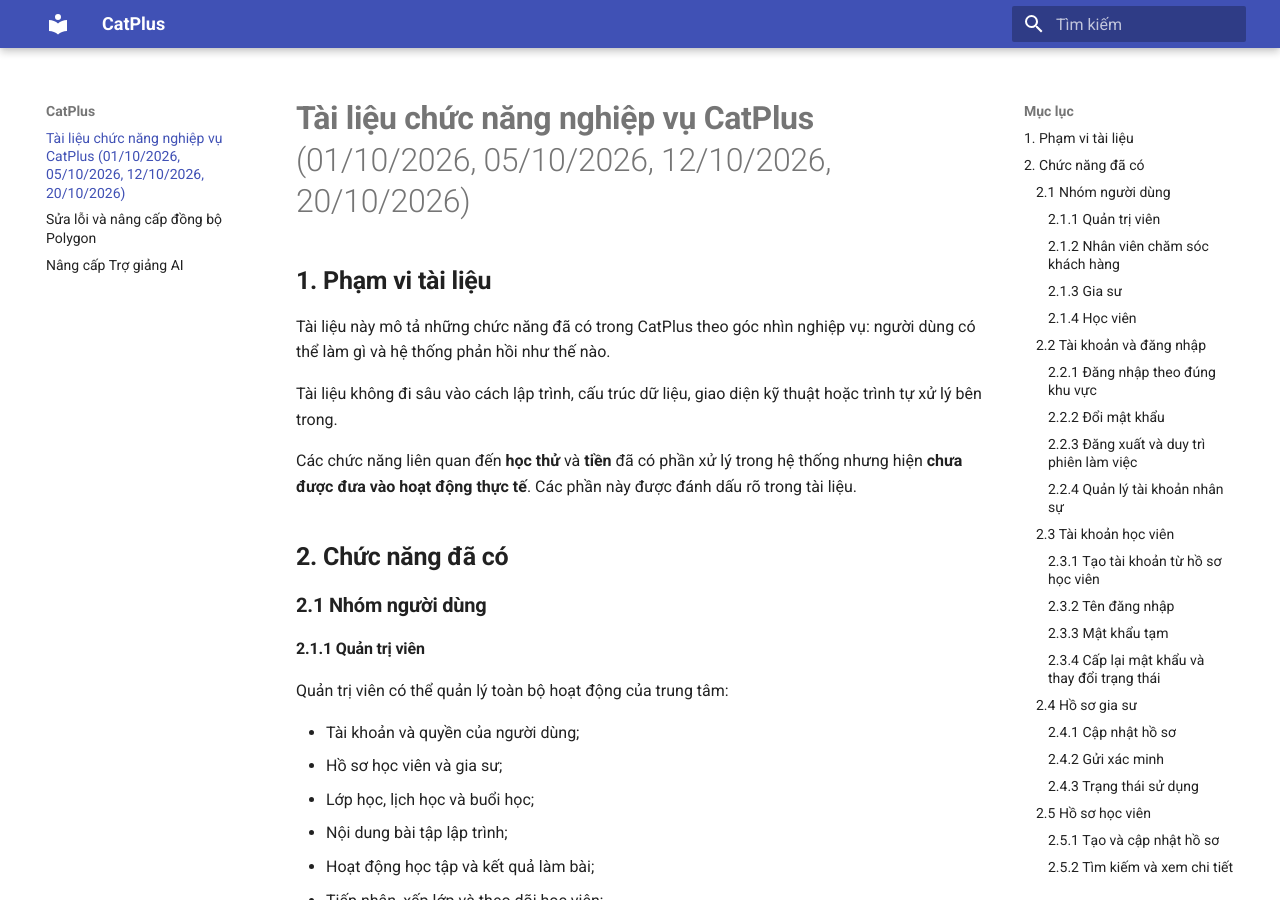
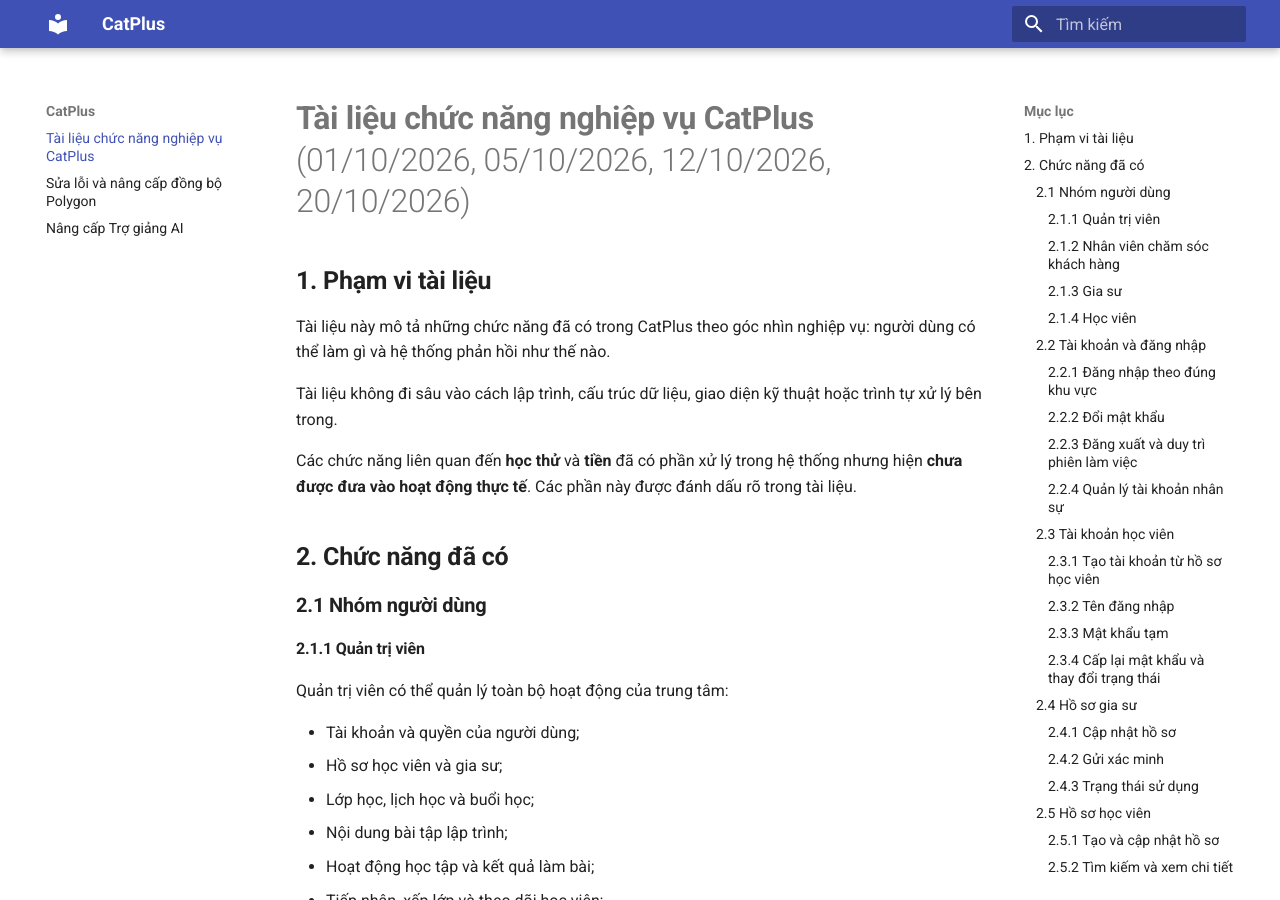
Before and after one commit to longvq1305/catplus-docs, an MkDocs documentation site: the page built from docs/CHUC_NANG.md, in a window 1280 px wide and 900 px high. Built offline with MkDocs 1.6.1 and Material for MkDocs 9.7.7, drawn with Linux system fonts in a browser that asks for light colours; part of the change alters nothing that is shown.

Commit message:
change title

```diff
--- a/mkdocs.yml
+++ b/mkdocs.yml
@@ -3,7 +3,7 @@ docs_dir: docs
 site_dir: site
 
 nav:
-  - CHUC_NANG.md
+  - 'Tài liệu chức năng nghiệp vụ CatPlus': CHUC_NANG.md
   - 'Sửa lỗi và nâng cấp đồng bộ Polygon': SUA_LOI_DONG_BO.md
   - 'Nâng cấp Trợ giảng AI': BAO_CAO_NANG_CAP_TRO_GIANG_AI.md
 
```
